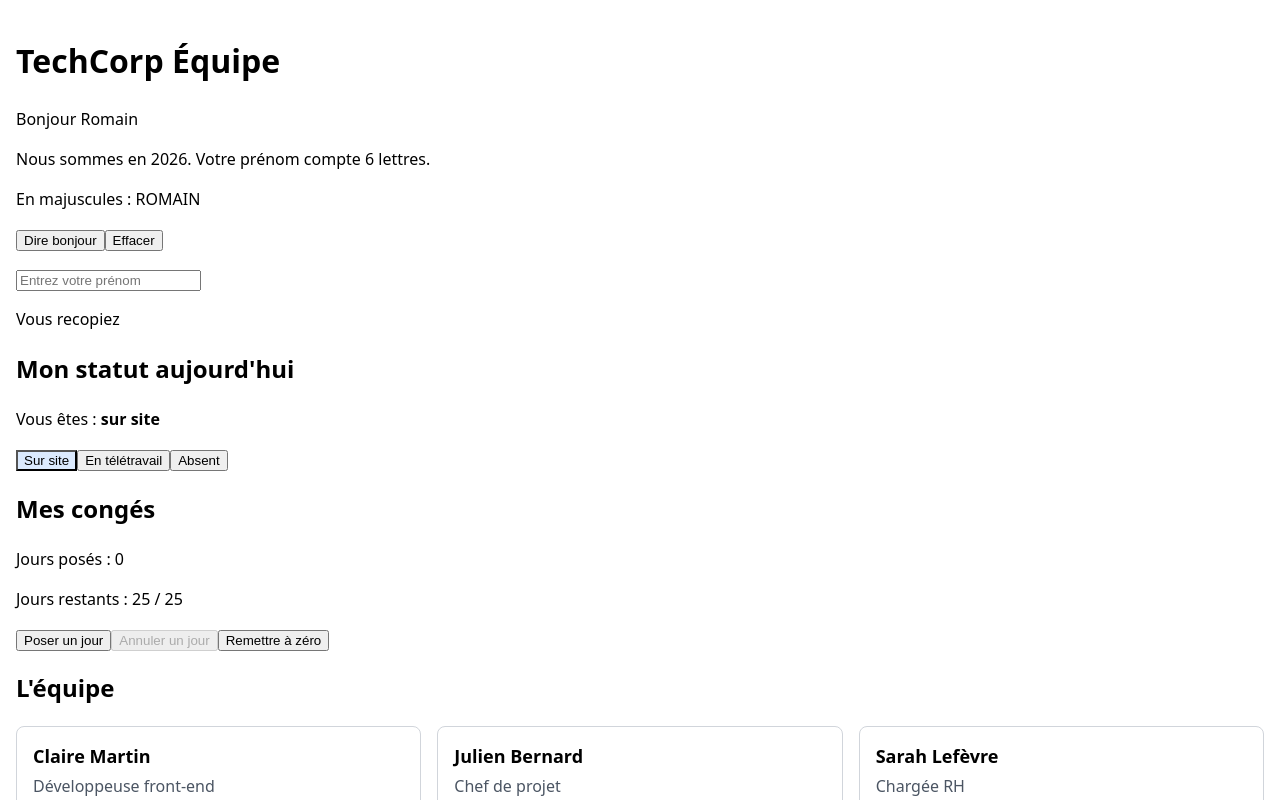
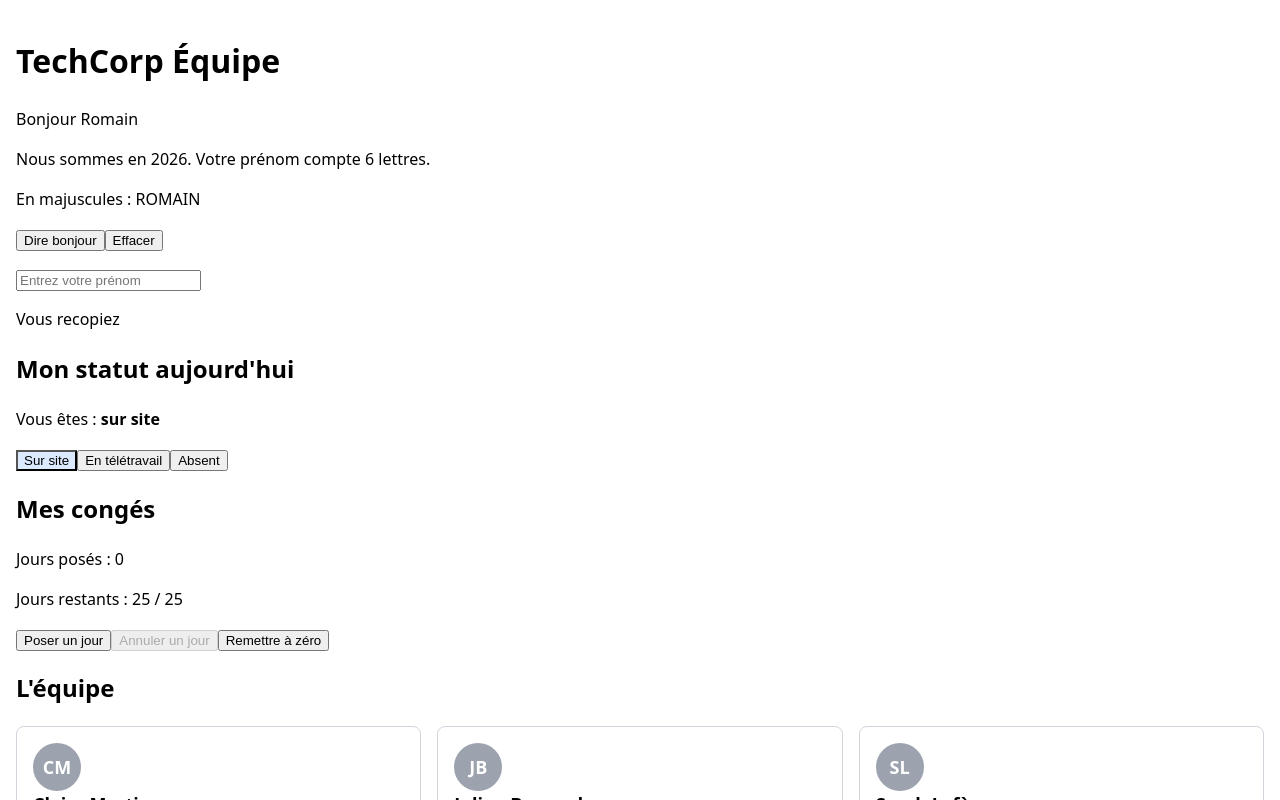
Before and after one commit to rmfrfo/decouverte-angular, an Angular app: page / in a window 1280 px wide. Shown: the top 800 px of the page. Built offline with nearby package versions, Linux system fonts and the light colour scheme.

Commit message:
feat: ajout initiales et position de chaque collègues

```diff
--- a/src/app/app.html
+++ b/src/app/app.html
@@ -51,7 +51,12 @@
   <ul class="team">
     @for (employee of employees(); track employee.id) {
       <li>
-        <app-employee-card [employee]="employee" [compact]="true" />
+        <app-employee-card
+          [employee]="employee"
+          [compact]="true"
+          [position]="$index + 1"
+          [count]="$count"
+        />
       </li>
     } @empty {
       <li>Aucun collègue pour le moment.</li>
--- a/src/app/employee-card/employee-card.css
+++ b/src/app/employee-card/employee-card.css
@@ -19,3 +19,17 @@
   margin: 0.25rem 0;
   color: #4b5563;
 }
+
+.card__avatar--initials {
+  width: 3rem;
+  height: 3rem;
+  border-radius: 50%;
+  object-fit: cover;
+  display: flex;
+  align-items: center;
+  justify-content: center;
+  background-color: #9ca3af;
+  color: #ffffff;
+  font-weight: bold;
+  font-size: 1.125rem;
+}
--- a/src/app/employee-card/employee-card.html
+++ b/src/app/employee-card/employee-card.html
@@ -1,4 +1,6 @@
 <article class="card">
+  <span class="card__avatar--initials" aria-hidden="true">{{ employeeInitials() }}</span>
+
   <h3 class="card__name">{{ employee().firstName }} {{ employee().lastName }}</h3>
   <p class="card__job">{{ employee().job }}</p>
   @if (!compact()) {
@@ -7,4 +9,5 @@
     <a [href]="'mailto:' + employee().email">{{ employee().email }}</a>
     <app-status-badge [remote]="employee().remote" />
   }
+  <p>{{ position() }}/{{ count() }}</p>
 </article>
--- a/src/app/employee-card/employee-card.ts
+++ b/src/app/employee-card/employee-card.ts
@@ -13,4 +13,10 @@
   // required : le parent est OBLIGÉ de la fournir.
   readonly employee = input.required<Employee>();
   compact = input(false);
+  readonly position = input<number>();
+  readonly count = input<number>();
+
+  readonly employeeInitials = computed(() => {
+    return `${this.employee().firstName.charAt(0)}${this.employee().lastName.charAt(0)}`.toUpperCase();
+  });
 }
```
